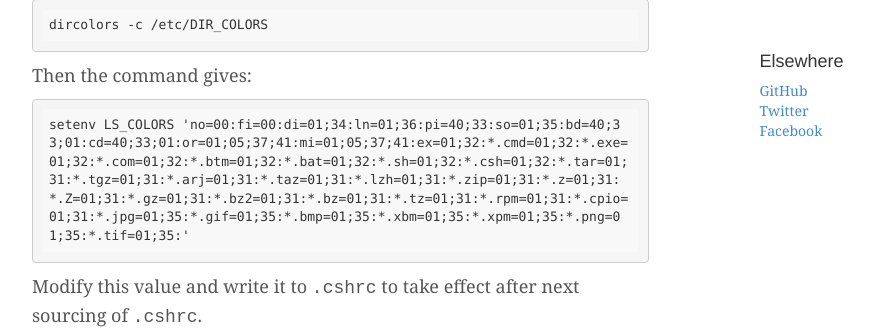
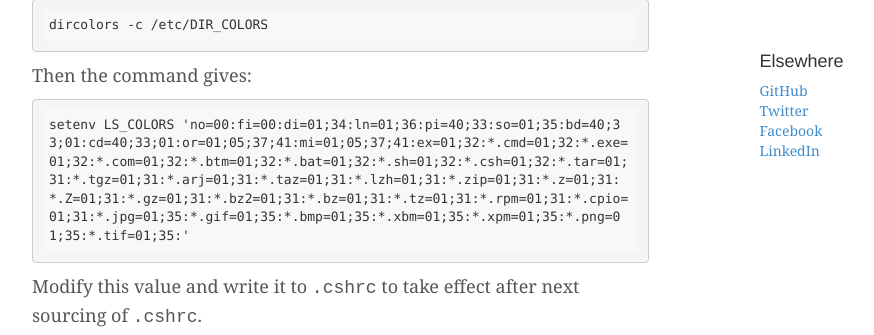
Before and after one commit to guo-chen/minasidor, a Django app: page / in a window 1280 px wide. Shown: the part 707-1042 px from the top of the page, without its empty margins (138-1012 px from the left). Run offline with Django 3.2, Linux system fonts and the light colour scheme; data comes from the database, SQL or seed files in the repository; some libraries are stand-ins or nearby versions.

Commit message:
Last garbage commit from work

```diff
--- a/blog/templates/blog/base_page.html
+++ b/blog/templates/blog/base_page.html
@@ -92,6 +92,7 @@
               <li><a href="#">GitHub</a></li>
               <li><a href="#">Twitter</a></li>
               <li><a href="#">Facebook</a></li>
+              <li><a href="#">LinkedIn</a></li>
             </ol>
           </div>
         </div><!-- /.blog-sidebar -->
```
